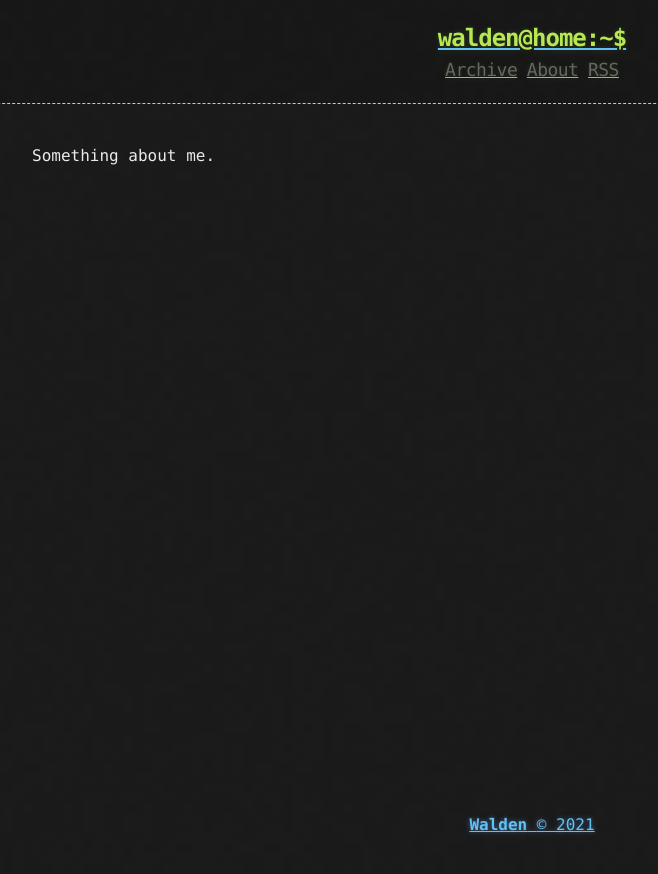
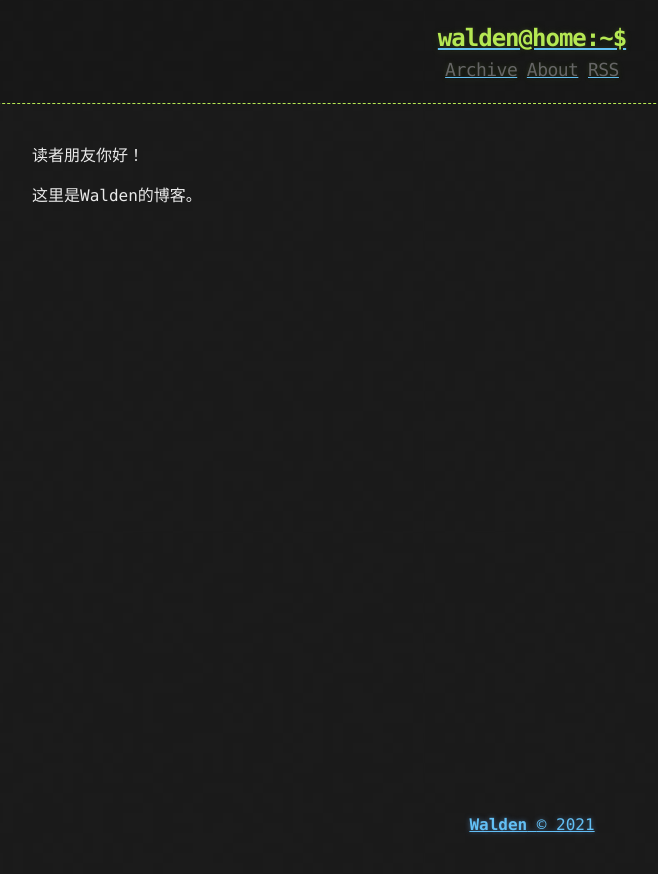
Before and after one commit to WaldenRUC/WaldenRUC.github.io, a Jekyll site: the page built from about.md, in a window 1280 px wide. Shown: the top 874 px of the page, without its empty margins (108-766 px from the left). Built offline with Jekyll 4.4.1, drawn with Linux system fonts in a browser that asks for light colours.

Commit message:
8.1 23:24
修改了about界面

```diff
--- a/_config.yml
+++ b/_config.yml
@@ -1,5 +1,5 @@
-title: Hacker-Blog
-description: "A Jekyll Blog Theme For Hackers"
+title: Walden's AI PhD Student Blog
+description: "Walden's Blog"
 author:
   name: "Walden"
   email: "1335276371@qq.com"
--- a/about.md
+++ b/about.md
@@ -3,4 +3,6 @@ layout: page
 title: About
 ---
 
-Something about me.
+读者朋友你好！
+
+这里是Walden的博客。
```
Also changed, not shown: 1 other file.
